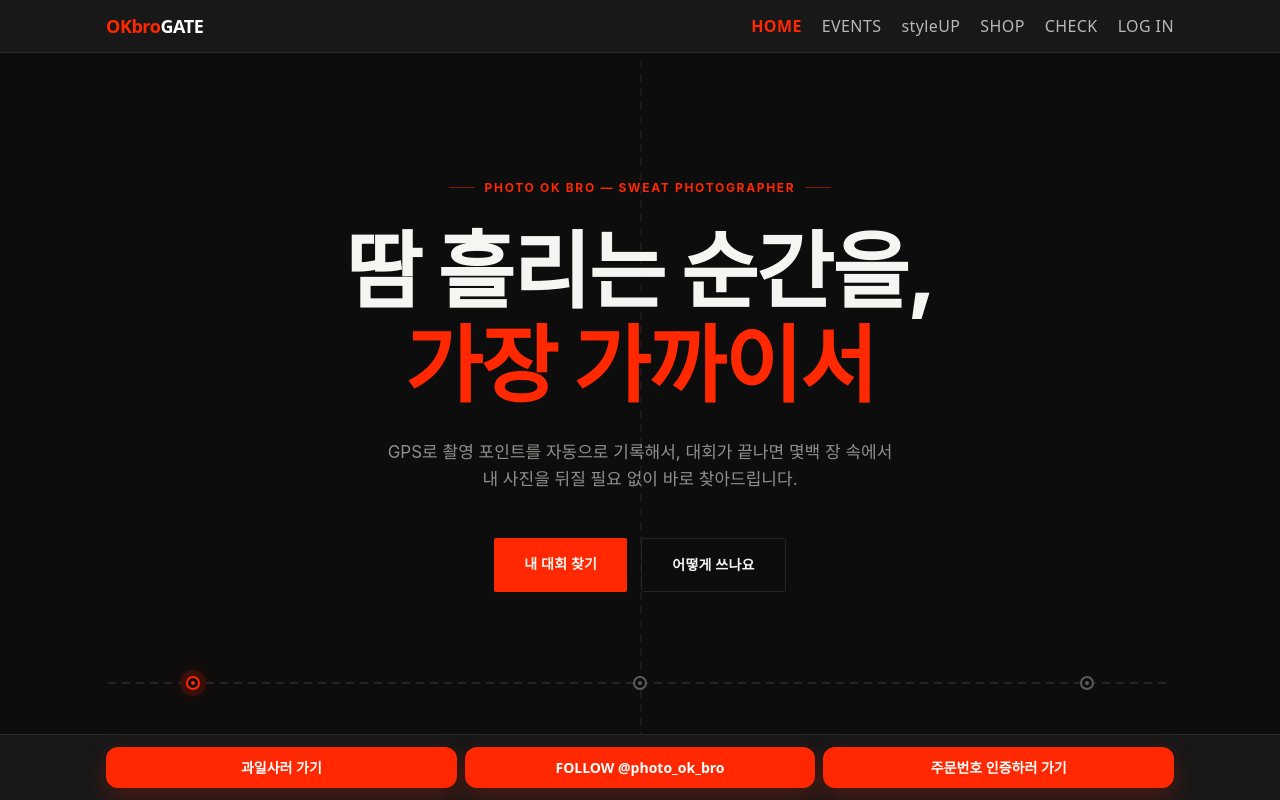
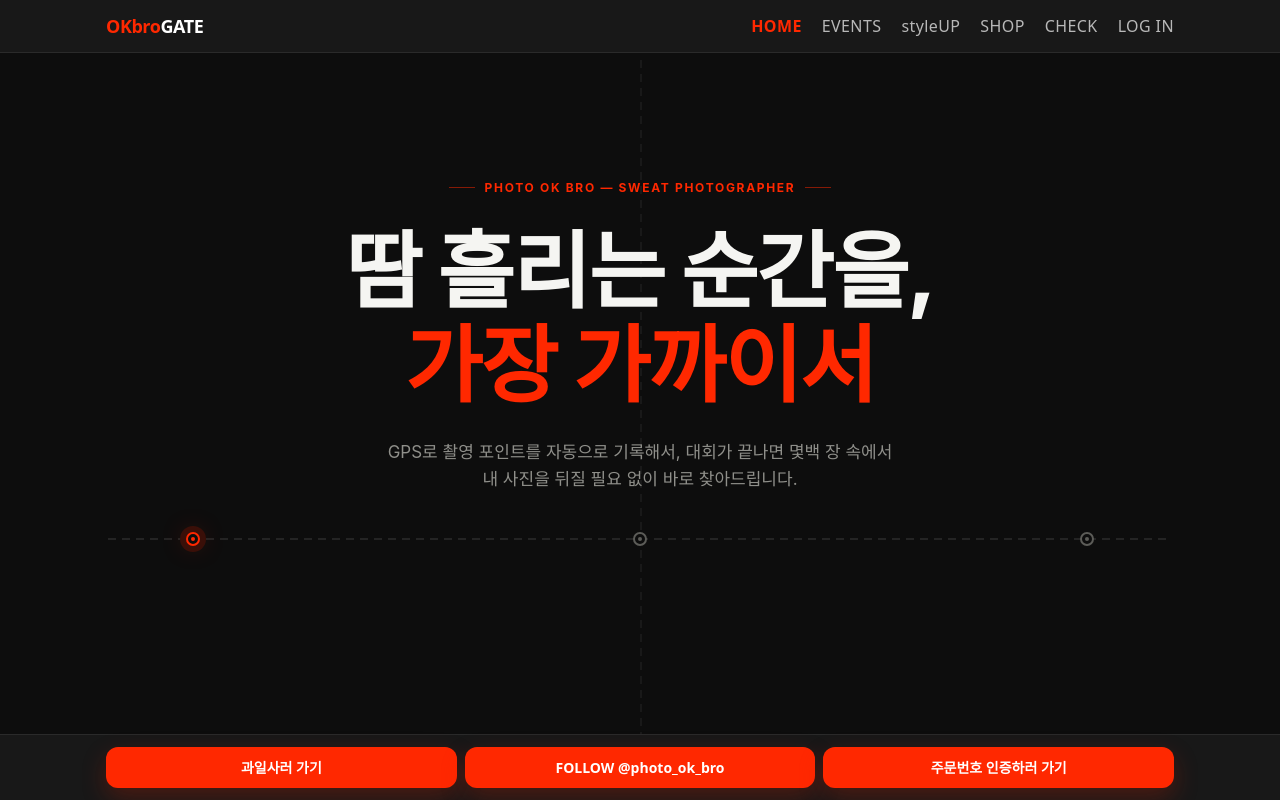
Before and after one commit to photookbro/okbro-gate, a Next.js app: page /home in a window 1280 px wide. Shown: the top 800 px of the page. Built offline with nearby package versions, Linux system fonts and the light colour scheme; no server answers.

Commit message:
feat(admin): STYLEUP tab + preset update + terms cache + remove hero buttons

```diff
--- a/src/components/home-landing-page.tsx
+++ b/src/components/home-landing-page.tsx
@@ -49,15 +49,7 @@ export function HomeLandingPage() {
             GPS로 촬영 포인트를 자동으로 기록해서, 대회가 끝나면 몇백 장 속에서 내 사진을 뒤질 필요 없이
             바로 찾아드립니다.
           </p>
-          <div className="hl-btnrow">
-            <Link href="/events" className="hl-btn hl-btn-fill" data-guest-allowed>
-              내 대회 찾기
-            </Link>
-            <a href="#solution" className="hl-btn hl-btn-ghost" data-guest-allowed>
-              어떻게 쓰나요
-            </a>
-          </div>
-          <div className="hl-hero-track">
+          <div className="hl-hero-track" style={{ marginTop: '2rem' }}>
             <div className="hl-checkpoint lit" style={{ left: '8%' }} />
             <div className="hl-checkpoint" style={{ left: '50%' }} />
             <div className="hl-checkpoint" style={{ left: '92%' }} />
```
